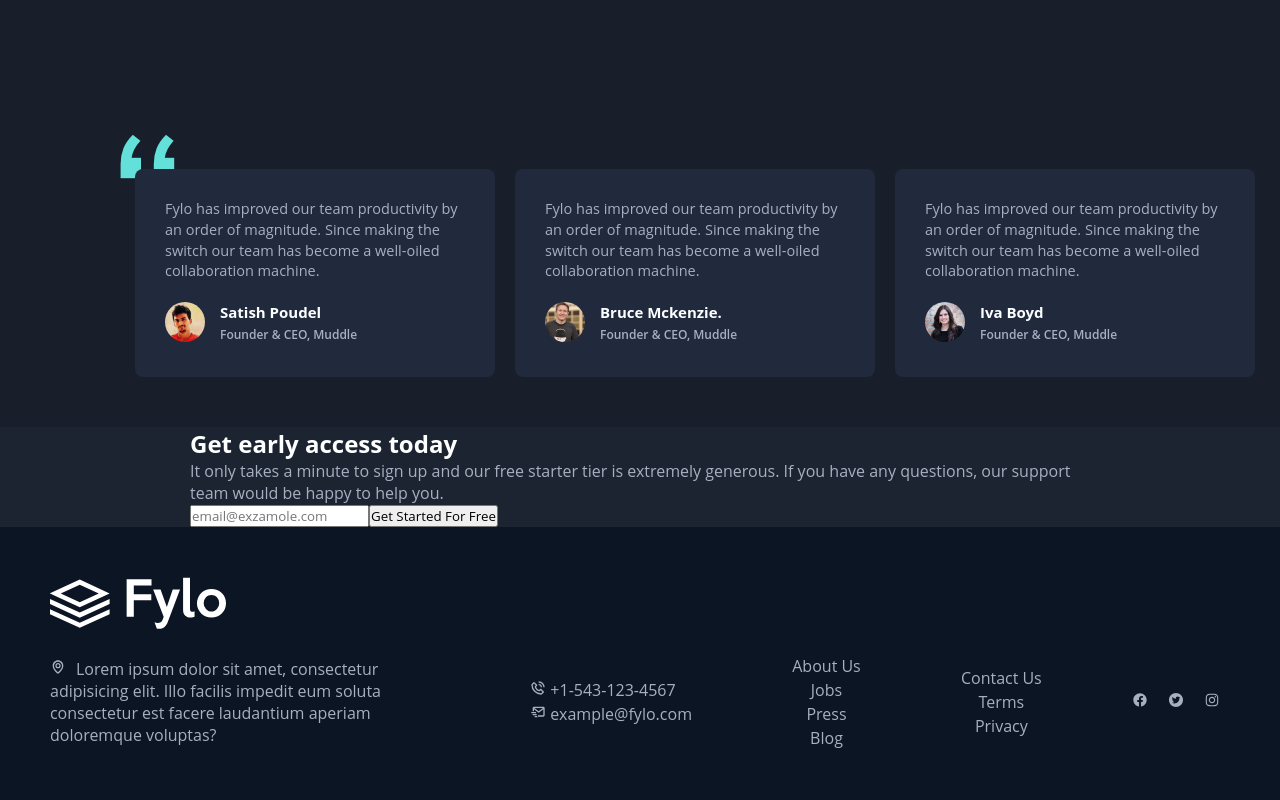
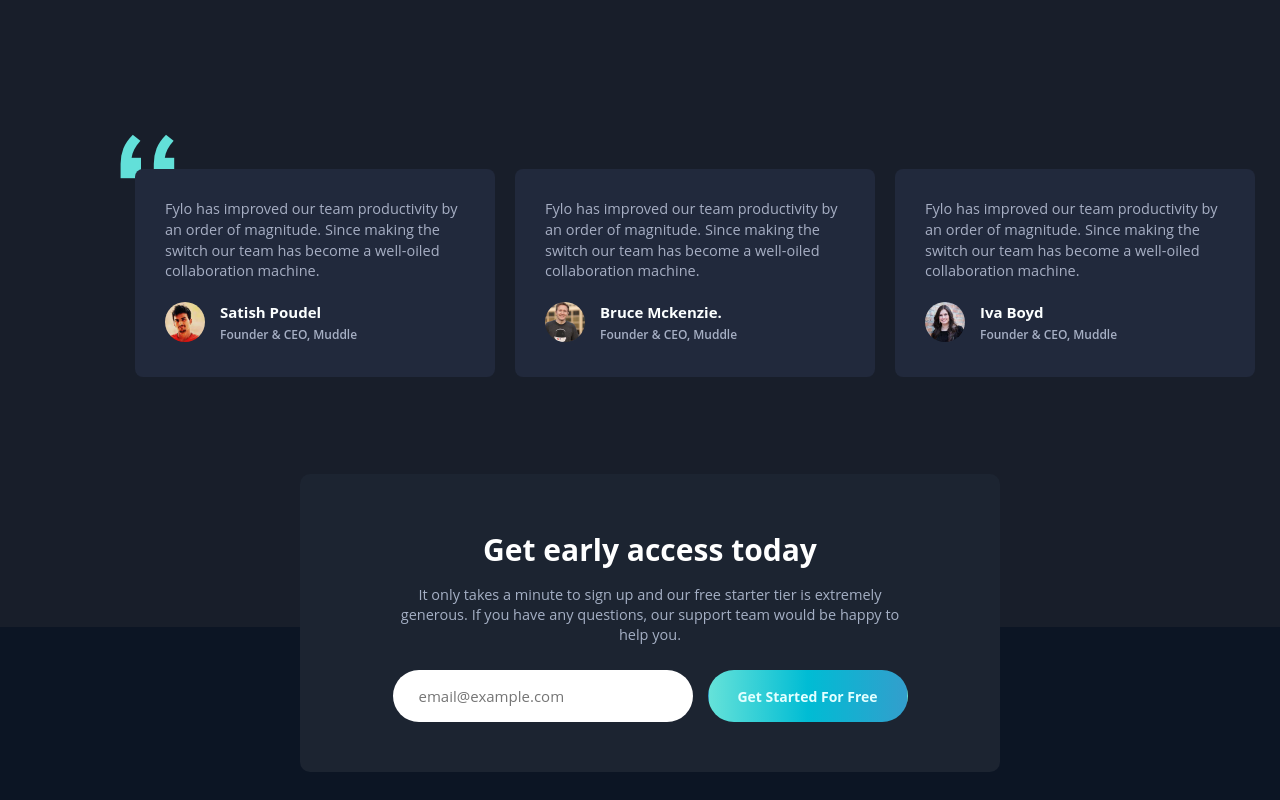
Before and after one commit to Oshrestha111/fylo.github.io, a React (Create React App) app: page / in a window 1280 px wide. Shown: the part 2420-3220 px from the top of the page. Built offline with nearby package versions, Linux system fonts and the light colour scheme.

Commit message:
Get early access done

```diff
--- a/src/components/feedback/Feedback.jsx
+++ b/src/components/feedback/Feedback.jsx
@@ -79,7 +79,7 @@ function Feedback() {
 							</p>
 						</div>
 						<div className='des-access-input'>
-							<input type='email' placeholder='email@exzamole.com' />
+							<input type='email' placeholder='email@example.com' id='email' />
 							<button>Get Started For Free</button>
 						</div>
 					</div>
--- a/src/components/feedback/feedback.css
+++ b/src/components/feedback/feedback.css
@@ -1,8 +1,9 @@
 .feedback {
 	background-color: #181e2a;
+	position: relative;
 }
 .section-feedback {
-	padding: 0 120px 50px;
+	padding: 0 120px 200px;
 }
 .section-feedback img {
 	z-index: -1;
@@ -15,6 +16,7 @@
 	z-index: 25;
 	margin-top: -15px;
 	padding-left: 15px;
+	padding-bottom: 50px;
 }
 .feedback-card {
 	background-color: #21293c;
@@ -56,22 +58,77 @@
 }
 /*--------- Access -----------*/
 .access {
-	background-color: #1c2431;
+	position: absolute;
+	top: 340px;
+	left: 300px;
 	margin: 0;
 	display: flex;
 	justify-content: center;
 	align-items: center;
+	z-index: 50;
 }
 .container-access {
+	background-color: #1c2431;
+	max-width: 900px;
+	padding: 40px;
+	width: 700px;
+	border-radius: 10px;
 	display: flex;
-	max-width: 900px;
 	justify-content: center;
-	align-content: center;
-	display: block;
+	flex-direction: column;
+	align-items: center;
 }
 .desc-access {
 	color: #feffff;
+	text-align: center;
+}
+.desc-access h2 {
+	color: hsl(0, 0%, 100%);
+	padding-top: 15px;
+	font-size: 30px;
+	font-weight: bold;
 }
 .desc-access p {
-	color: #a7b0c1;
+	padding-top: 15px;
+	padding-bottom: 10px;
+	width: 500px;
+	color: hsl(220, 22%, 71%);
+	line-height: 1.25rem;
+	font-size: 14.5px;
 }
+.des-access-input {
+	padding-top: 15px;
+	padding-bottom: 10px;
+	display: flex;
+	justify-content: center;
+	flex-direction: row;
+	align-items: center;
+	gap: 15px;
+}
+.des-access-input #email {
+	outline: none;
+	border: 1px solid transparent;
+	border-radius: 30px;
+	height: 52px;
+	width: 300px;
+	max-width: 655px;
+	padding: 15px 25px;
+	font-size: 15px;
+	color: #abb0b7;
+}
+.des-access-input button {
+	background: linear-gradient(
+		90deg,
+		rgba(101, 226, 217, 1) 0%,
+		rgba(0, 188, 212, 1) 50%,
+		rgba(51, 158, 204, 1) 100%
+	);
+	color: #e2ffff;
+	font-size: 14px;
+	font-weight: 700;
+	border: 1px solid transparent;
+	border-radius: 30px;
+	height: 52px;
+	width: 200px;
+	border: 1px solid none;
+}
--- a/src/components/footer/footer.css
+++ b/src/components/footer/footer.css
@@ -1,8 +1,9 @@
 .footer-section {
 	background-color: #0c1524;
+	padding-top: 110px;
 }
 .footer {
-	padding: 50px;
+	padding: 100px;
 	background-color: #0c1524;
 	color: #a6b0c0;
 	max-width: 1600px;
```
